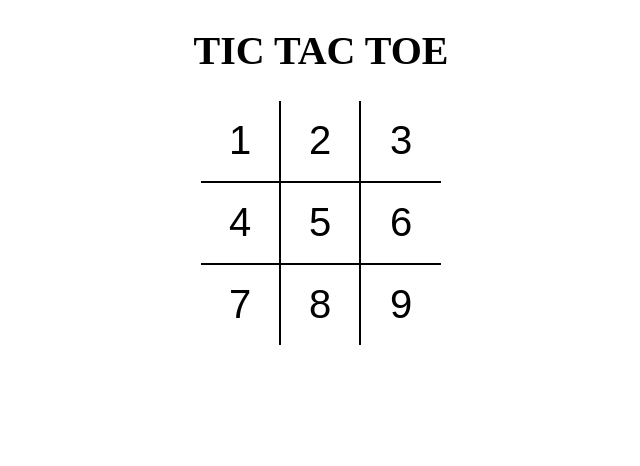
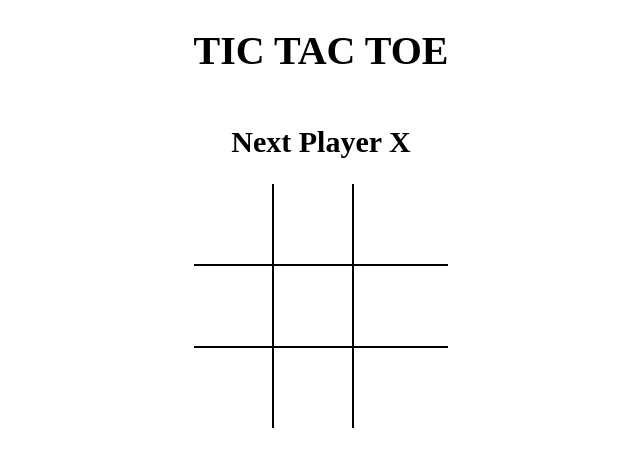
Before and after one commit to sayan-k-d/tictactoegame, a React (Vite) app: page / in a window 1280 px wide. Shown: the top 466 px of the page, without its empty margins (319-959 px from the left). Built offline with nearby package versions, Linux system fonts and the light colour scheme; the HTML template or start-up script is replaced by a standard one.

Commit message:
added winner

```diff
--- a/src/App.jsx
+++ b/src/App.jsx
@@ -5,7 +5,6 @@
 const App = () => {
   return (
     <div className="app">
-      <h1>TIC TAC TOE</h1>
       <Board />
     </div>
   );
--- a/src/components/Board.jsx
+++ b/src/components/Board.jsx
@@ -1,23 +1,61 @@
-import React from 'react';
+import React, { useState } from 'react';
 import Square from './Square';
+import { calculateWinner } from './win';
+const Board = () => {
+  const [board, setBoard] = useState(Array(9).fill(null));
+  console.log(board);
+  const [isNextPlayer, setNextPayer] = useState(false);
+  const winner = calculateWinner(board);
+  const message = winner
+    ? `Winner Is ${winner}`
+    : `Next Player ${isNextPlayer ? 'O' : 'X'}`;
+  const squareClkHandler = position => {
+    if (board[position] || winner) {
+      return;
+    }
 
-const Board = () => {
+    setBoard(prev => {
+      return prev.map((square, pos) => {
+        if (pos === position) {
+          return isNextPlayer ? 'O' : 'X';
+        }
+        return square;
+      });
+    });
+    setNextPayer(prev => !prev);
+  };
+
+  const renderSquare = position => {
+    return (
+      <Square
+        value={board[position]}
+        onClick={() => {
+          squareClkHandler(position);
+        }}
+      />
+    );
+  };
+
   return (
     <div className="board">
-      <div className="board-row">
-        <Square value={1} />
-        <Square value={2} />
-        <Square value={3} />
+      <div className="app">
+        <h1>TIC TAC TOE</h1>
+        <h2>{message}</h2>
       </div>
       <div className="board-row">
-        <Square value={4} />
-        <Square value={5} />
-        <Square value={6} />
+        {renderSquare(0)}
+        {renderSquare(1)}
+        {renderSquare(2)}
       </div>
       <div className="board-row">
-        <Square value={7} />
-        <Square value={8} />
-        <Square value={9} />
+        {renderSquare(3)}
+        {renderSquare(4)}
+        {renderSquare(5)}
+      </div>
+      <div className="board-row">
+        {renderSquare(6)}
+        {renderSquare(7)}
+        {renderSquare(8)}
       </div>
     </div>
   );
--- a/src/components/Square.jsx
+++ b/src/components/Square.jsx
@@ -1,7 +1,11 @@
 import React from 'react';
 
-const Square = ({ value }) => {
-  return <button className="square">{value}</button>;
+const Square = ({ value, onClick }) => {
+  return (
+    <button className="square" onClick={onClick}>
+      {value}
+    </button>
+  );
 };
 
 export default Square;
--- /dev/null
+++ b/src/components/win.jsx
@@ -0,0 +1,19 @@
+export function calculateWinner(squares) {
+  const lines = [
+    [0, 1, 2],
+    [3, 4, 5],
+    [6, 7, 8],
+    [0, 3, 6],
+    [1, 4, 7],
+    [2, 5, 8],
+    [0, 4, 8],
+    [2, 4, 6],
+  ];
+  for (let i = 0; i < lines.length; i++) {
+    const [a, b, c] = lines[i];
+    if (squares[a] && squares[a] === squares[b] && squares[a] === squares[c]) {
+      return squares[a];
+    }
+  }
+  return null;
+}
```
